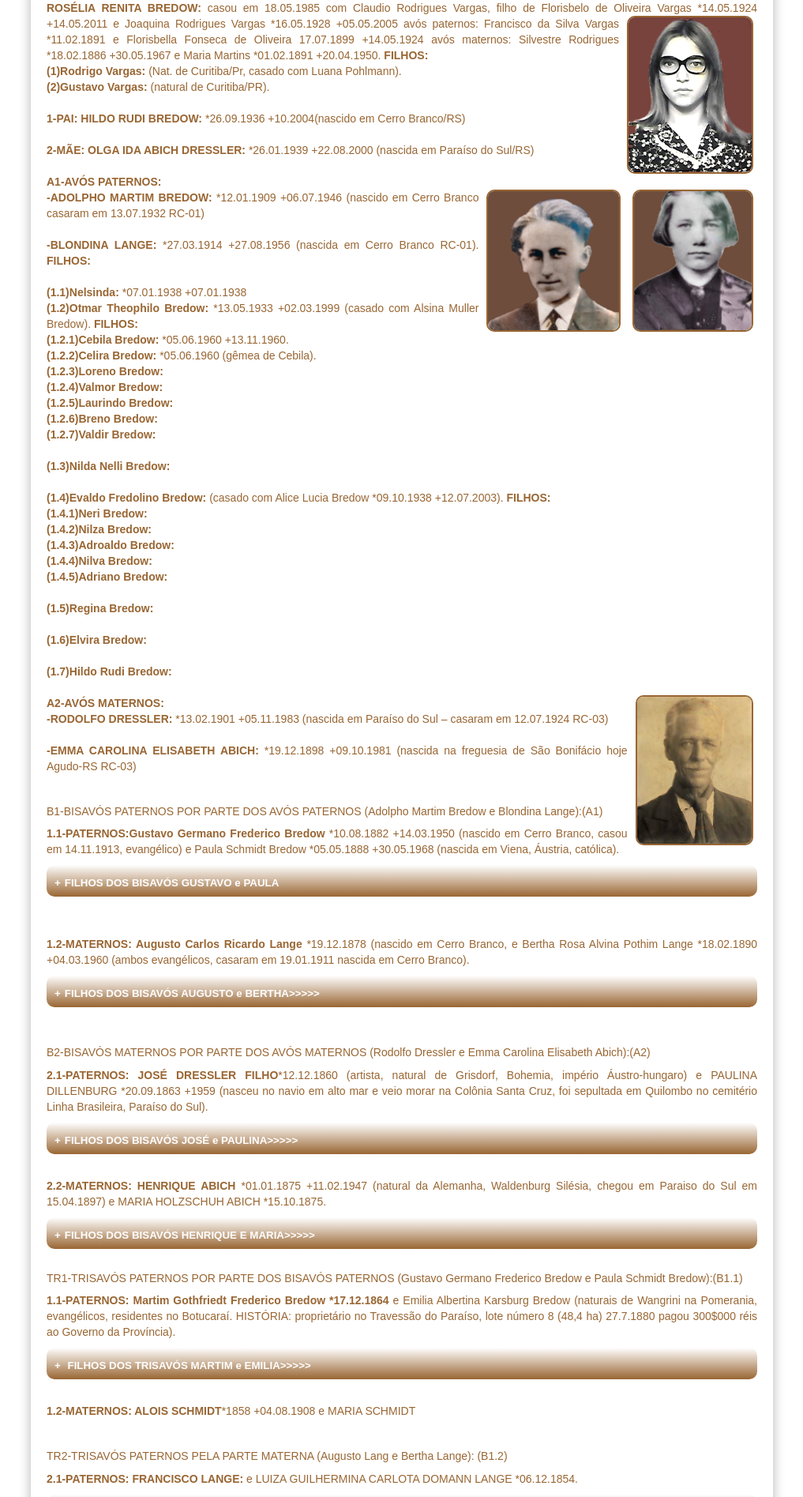
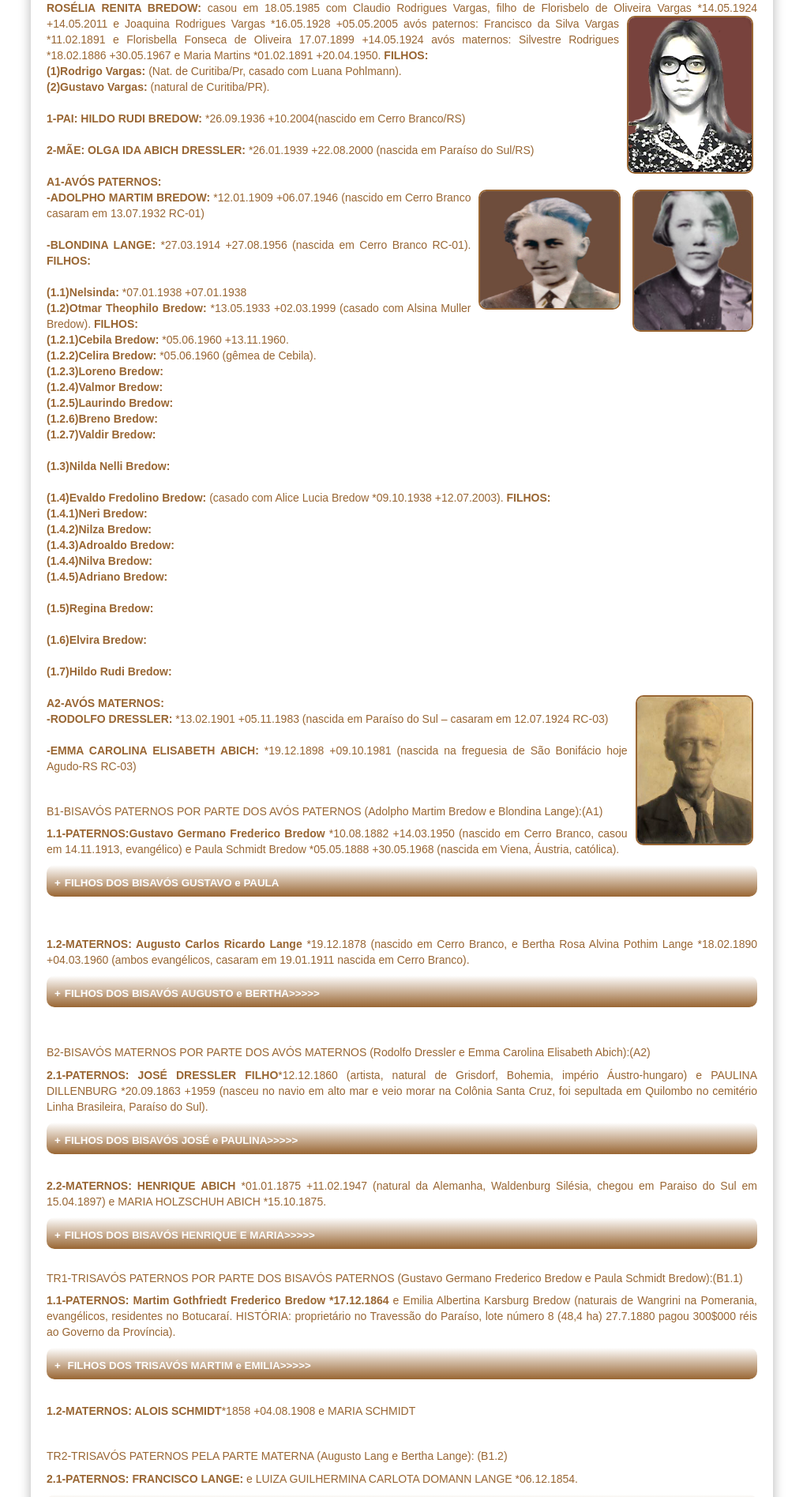
Before and after one commit to claudiovargas1955/claudiovargas1955.github.io, a Jekyll site: the page built from _pages/arvore-genealogica-de-roselia-renita-bredow.html, in a window 1280 px wide. Shown: the part 1022-2917 px from the top of the page at 79% size, without its empty margins (131-1148 px from the left). Built offline with Jekyll 4.4.1, drawn with Linux system fonts in a browser that asks for light colours; some web fonts are replaced.

Commit message:
Update arvore-genealogica-de-roselia-renita-bredow.html

```diff
--- a/_pages/arvore-genealogica-de-roselia-renita-bredow.html
+++ b/_pages/arvore-genealogica-de-roselia-renita-bredow.html
@@ -96,7 +96,7 @@
 <b>1-PAI: HILDO RUDI BREDOW:</b> *26.09.1936 +10.2004(nascido em Cerro Branco/RS)<br/><br/>
 <b>2-MÃE: OLGA IDA ABICH DRESSLER:</b> *26.01.1939 +22.08.2000 (nascida em Paraíso do Sul/RS)<br/><br/>
 <b>A1-AVÓS PATERNOS:</b><br/><img class="dir1" style="float:right"; src="/images/Blondina.jpg"; height="180px" :"width:"190px"; title="Blondina avó paterna";/>
-<img class="dir1" style="float:right"; src="/images/adolfo bredow.jpg"; height="180px"; width="170px"; title="Adolfo Bredow avô paterno";/>
+<img class="dir1" style="float:right"; src="/images/adolfo bredow.jpg"; height="152,55px"; width="180px"; title="Adolfo Bredow avô paterno";/>
 <b>-ADOLPHO MARTIM BREDOW: </b>*12.01.1909 +06.07.1946 (nascido em Cerro Branco casaram em 13.07.1932 RC-01)<br/><br/>
 <b>-BLONDINA LANGE: </b> *27.03.1914 +27.08.1956 (nascida em Cerro Branco RC-01). <b>FILHOS: </b><br/>
  <br>
```
